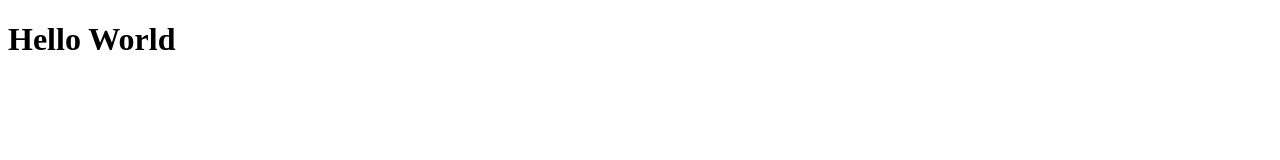
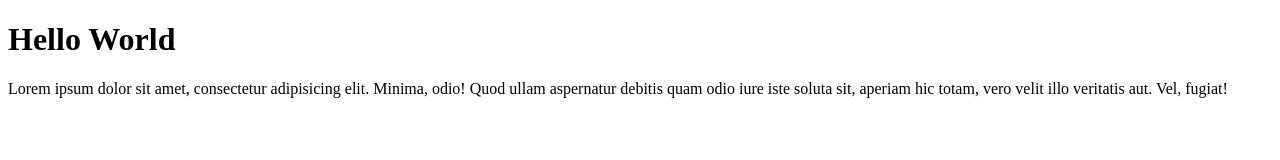
Before and after one commit to CenterForward0510/test-remote, a plain HTML site: page index.html in a window 1280 px wide. Drawn offline with Linux system fonts and the light colour scheme.

Commit message:
Menambahkan paragraf lorem

```diff
--- a/index.html
+++ b/index.html
@@ -7,5 +7,6 @@
 </head>
 <body>
     <h1>Hello World</h1>
+    <p>Lorem ipsum dolor sit amet, consectetur adipisicing elit. Minima, odio! Quod ullam aspernatur debitis quam odio iure iste soluta sit, aperiam hic totam, vero velit illo veritatis aut. Vel, fugiat!</p>
 </body>
 </html>
```
